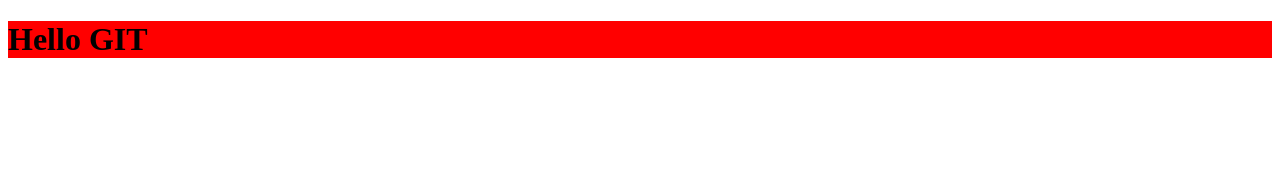
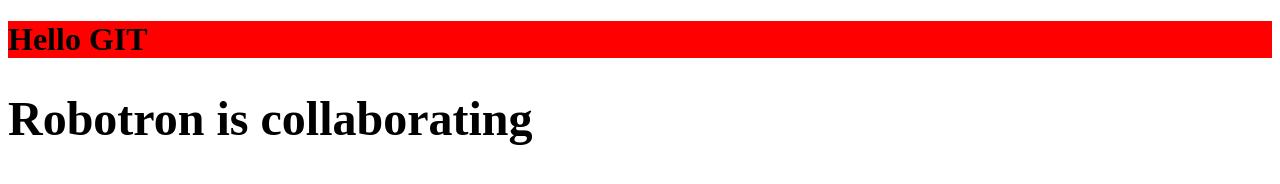
Before and after one commit to raymondseyi/git_class_level2, a plain HTML site: page index.html in a window 1280 px wide. Drawn offline with Linux system fonts and the light colour scheme.

Commit message:
Added my name

```diff
--- a/index.html
+++ b/index.html
@@ -1,12 +1,16 @@
 <!DOCTYPE html>
 <html lang="en">
+
     <head>
         <meta charset="UTF-8">
         <meta http-equiv="X-UA-Compatible" content="IE=edge">
         <meta name="viewport" content="width=device-width, initial-scale=1.0">
         <title>Document</title>
     </head>
+
     <body>
         <h1 style="background-color: red;">Hello GIT</h1>
+        <h1 style="font-size: 3rem;">Robotron is collaborating</h1>
     </body>
+
 </html>
```
